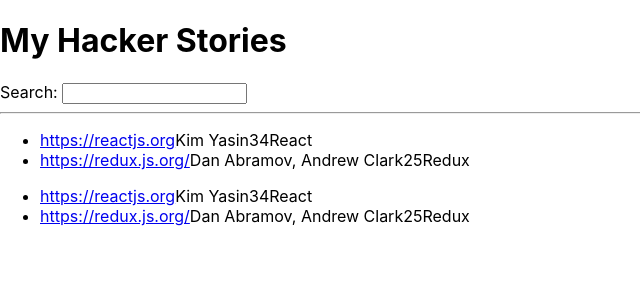
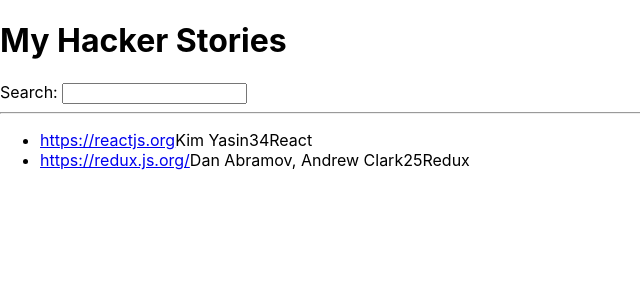
Before and after one commit to KimYasin/my-app, a React (Create React App) app: page / in a window 1280 px wide. Shown: the top 300 px of the page, without its empty margins (0-640 px from the left). Built offline with nearby package versions, Linux system fonts and the light colour scheme.

Commit message:
Using props

```diff
--- a/src/App.js
+++ b/src/App.js
@@ -1,7 +1,14 @@
-//Used to implement React Components & also implement the application
 import React from 'react';
+//This is  global scope
 
-const list = [
+//Allowed: const item => {....}
+//Allowed(Recommended): const (item) => {...}
+//Not Allowed: const item, index => {....}
+//Allowed(Recommended): const (item, index) => {....}
+//If the function's only purpose is to return a value and there is no business logic between, you can remove the curly "braces" and "return" of the function like App, Search and Link components
+
+const App = () => {
+  const stories = [
     {
       title: 'React',
       url: 'https://reactjs.org',
@@ -20,60 +27,48 @@
     },
   ];
 
-//When using arrow functions:
-//Allowed: const item => {....}
-//Allowed(Recommended): const (item) => {...}
-//Not Allowed: const item, index => {....}
-//Allowed(Recommended): const (item, index) => {....}
-//If the function's only purpose is to return a value and there is no business logic between, you can remove the curly "braces" and "return" of the function like App, Search and Link components
-
-//Parent/root Component - Definition of App component
-const App = () => (
+  return (
     <div>
       <h1>My Hacker Stories</h1>
-    { /*1st child/leaf Component of App*/}
       <Search />
 
       <hr />
-    { /*2nd child/leaf Component of App*/}
-    { /*This is the first instance of a List component*/}
-    <List />
-    { /*This is another instance of a List component*/}
-    <List />
 
-    { /*Search and List are sibling components*/}
+      <List list={stories} />
+
     </div >
   );
+};
 
-{/*Item is a child component of List*/ }
-{ /*Definition of List component*/ }
-const List = () => (
+{ /*->List component function signature
+    ->since stories is not used in the App component directly, but in one of its child components,
+we passed it as "props" to the List component
+    ->We could also define stories directly in the List component and would
+   not need to use props in the first place; however, in the future we will make
+use of the stories in the App component and thus will keep it there*/ }
+
+{ /*information (props) can only be passed from a parent to a child
+component and not vice versa.*/}
+const List = (props) => (
   <ul>
-    {list.map((item) => (
-      <li key={item.objectID}>
-        <span>
-          <a href={item.url}>{item.url}</a>
-        </span>
-        <span>{item.author}</span>
-        <span>{item.num_comments}</span>
-        <span>{item.points}</span>
-        <span>{item.title}</span>
-      </li>
+    {props.list.map((item) => (
+      <Item key={item.objectID} item={item} />
     ))}
-
-    {/*BEGIN ---- AVOID DOING THIS*/}
-    {/*{list.map(function (item, index) {
-          return (
-            <li key={index}>
-              call the list from here
-            </li>
-          );
-        })}*/}
-    {/*END --- AVOID DOING THIS*/}
   </ul>
 );
 
-{ /*Definition of Search component*/ }
+const Item = (props) => (
+  <li>
+    <span>
+      <a href={props.item.url}>{props.item.url}</a>
+    </span>
+    <span>{props.item.author}</span>
+    <span>{props.item.num_comments}</span>
+    <span>{props.item.points}</span>
+    <span>{props.item.title}</span>
+  </li>
+);
+
 const Search = () => {
   //add function to handle change event in input field a.k.a event handler in React
   const handleChange = (event) => {
```
Lines whose indentation alone changed are shown as unchanged.
